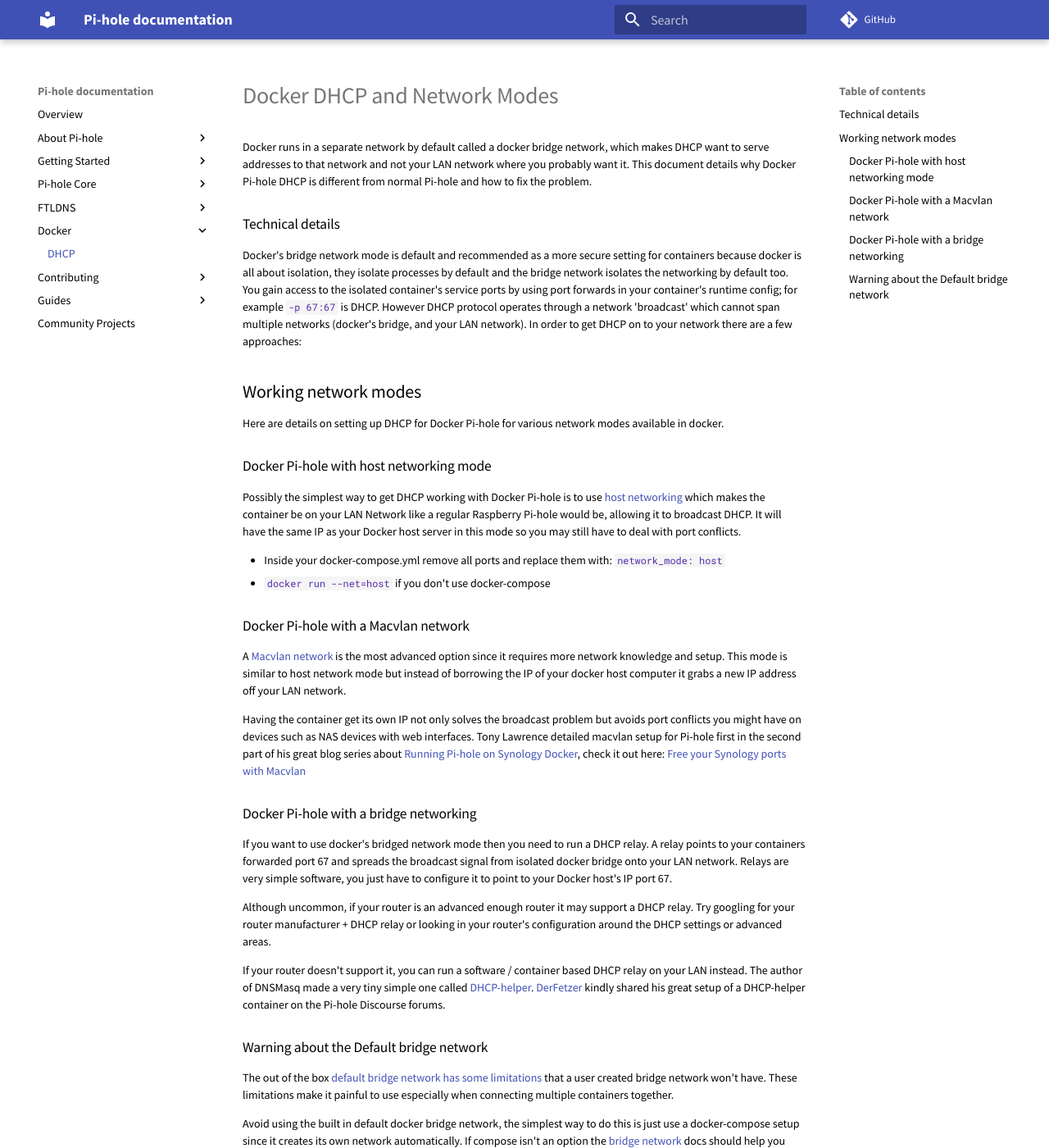
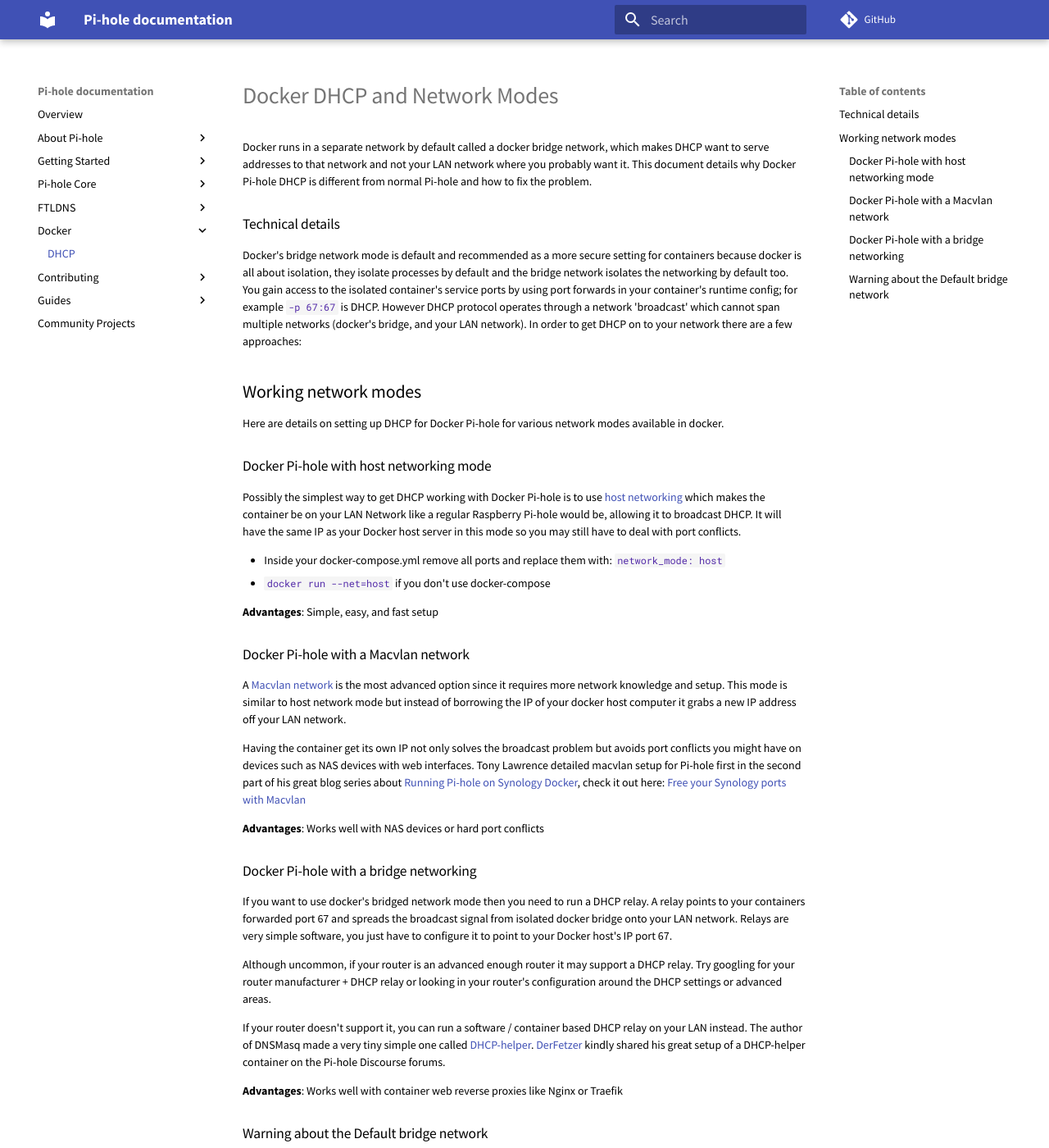
Before and after one commit to pi-hole/docs, an MkDocs documentation site: the page built from docs/docker/DHCP.md, in a window 1280 px wide and 1400 px high. Shown: the whole window at 82% size. Built offline with MkDocs 1.6.1 and Material for MkDocs 9.7.7, drawn with Linux system fonts in a browser that asks for light colours; comment, search, counter and statistics services are not loaded.

Commit message:
Advantages of each of the approaches added
Signed-off-by: Adam Hill <adam@diginc.us>

```diff
--- a/docs/docker/DHCP.md
+++ b/docs/docker/DHCP.md
@@ -23,11 +23,15 @@
 - Inside your docker-compose.yml remove all ports and replace them with: `network_mode: host`
 - `docker run --net=host` if you don't use docker-compose
 
+**Advantages**: Simple, easy, and fast setup
+
 ### Docker Pi-hole with a Macvlan network
 
 A [Macvlan network](https://docs.docker.com/network/macvlan/) is the most advanced option since it requires more network knowledge and setup. This mode is similar to host network mode but instead of borrowing the IP of your docker host computer it grabs a new IP address off your LAN network.
 
 Having the container get its own IP not only solves the broadcast problem but avoids port conflicts you might have on devices such as NAS devices with web interfaces. Tony Lawrence detailed macvlan setup for Pi-hole first in the second part of his great blog series about [Running Pi-hole on Synology Docker](http://tonylawrence.com/posts/unix/synology/running-pihole-inside-docker/), check it out here: [Free your Synology ports with Macvlan](http://tonylawrence.com/posts/unix/synology/free-your-synology-ports/)
+
+**Advantages**: Works well with NAS devices or hard port conflicts
 
 ### Docker Pi-hole with a bridge networking
 
@@ -37,6 +41,8 @@
 
 If your router doesn't support it, you can run a software / container based DHCP relay on your LAN instead. The author of DNSMasq made a very tiny simple one called [DHCP-helper](http://thekelleys.org.uk/dhcp-helper/READ-ME). [DerFetzer](https://discourse.pi-hole.net/t/dhcp-with-docker-compose-and-bridge-networking/17038) kindly shared his great setup of a DHCP-helper container on the Pi-hole Discourse forums.
 
+**Advantages**: Works well with container web reverse proxies like Nginx or Traefik
+
 ### Warning about the Default bridge network
 
 The out of the box [default bridge network has some limitations](https://docs.docker.com/network/bridge/#differences-between-user-defined-bridges-and-the-default-bridge) that a user created bridge network won't have. These limitations make it painful to use especially when connecting multiple containers together.
```
